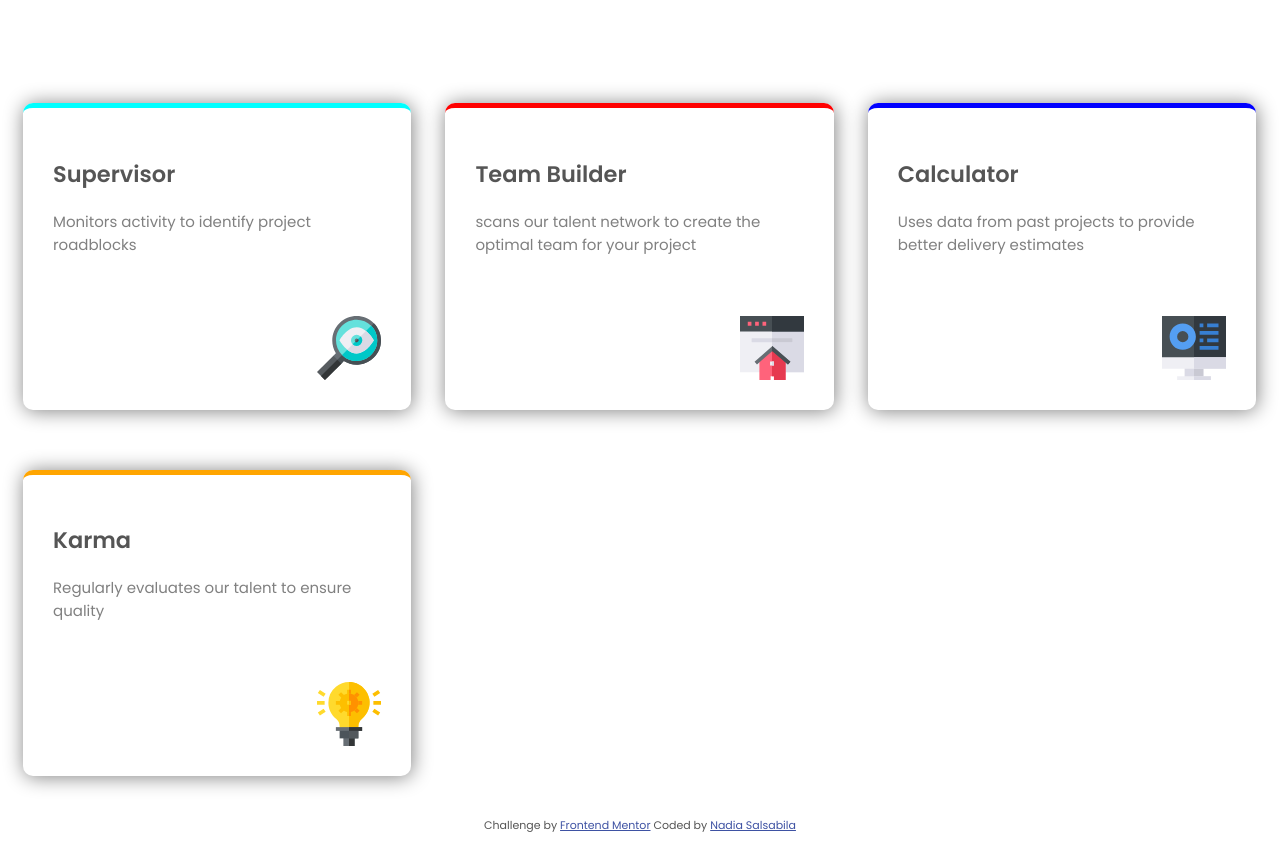
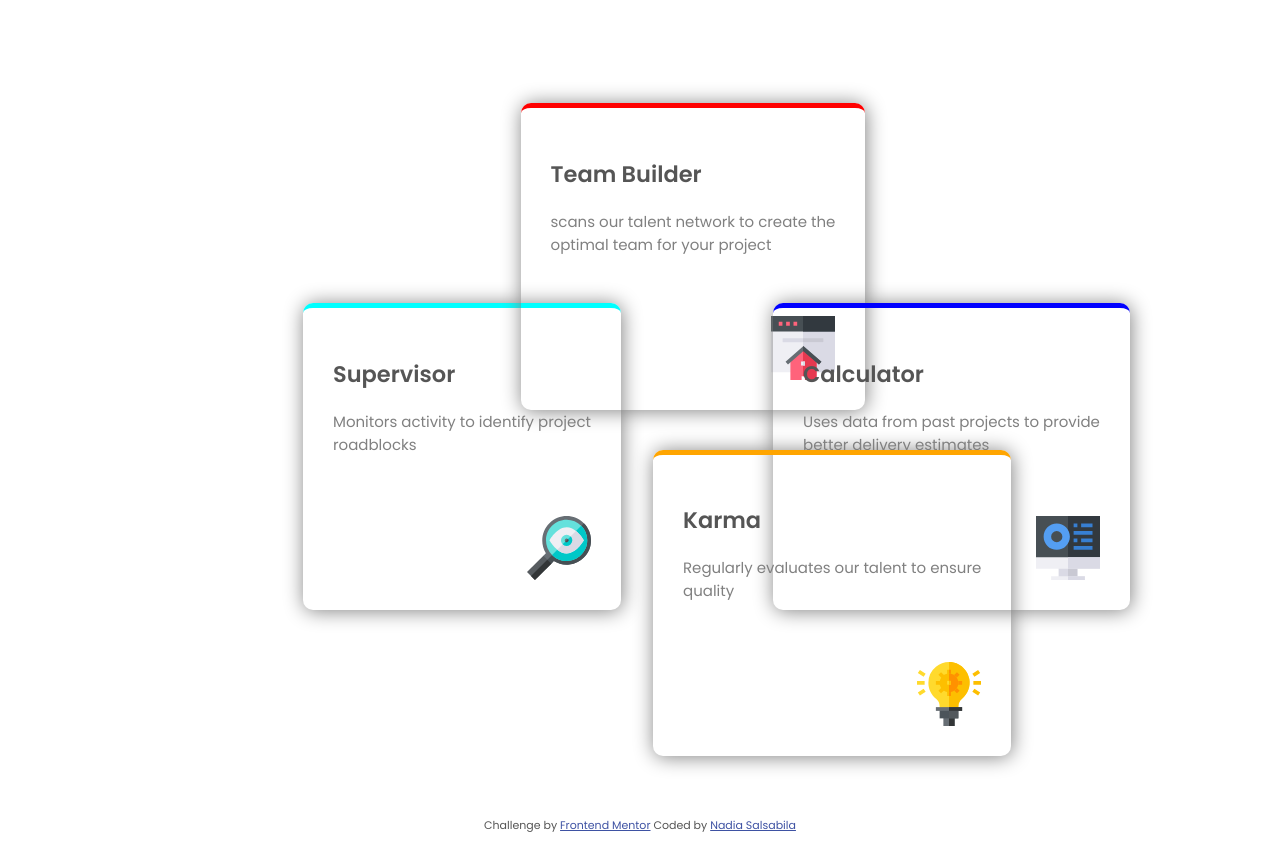
Before and after one commit to nadiasalsaa/cbb, a plain HTML site: page index.html in a window 1280 px wide. Shown: the part 253-1098 px from the top of the page. Drawn offline with Linux system fonts and the light colour scheme.

Commit message:
Initial commit

```diff
--- a/styles.css
+++ b/styles.css
@@ -5,7 +5,6 @@ body {
   font-family: Poppins, sans-serif;
   color: #555555;
 }
-
 
 .header_1 {
   font-style: normal;
@@ -33,7 +32,6 @@ body {
 
   color: #c4c4c4;
 }
-
 .attribution {
   font-size: 11px;
   text-align: center;
@@ -52,32 +50,55 @@ body {
 }
 
 .box {
-  margin: 0px 30px 25px 30px;
+  margin: 25px 30px 25px 30px;
   padding: 30px;
   border-radius: 10px;
-  box-shadow: 1px 1px 20px grey;
+  box-shadow: 1px 1px 20px gray;
   border-top-style: solid;
   border-top-width: 5px;
 }
 
+.cards {
+  margin-bottom: 5em;
+}
+
+.container {
+  margin: 0 2em;
+}
+
 .box p {
-  color: grey;
+  color: gray;
 }
 
 .col:first-of-type .box {
   border-top-color: cyan;
+  display: inline-block;
+  position: relative;
+  left: 250px;
+  top: 200px;
 }
 
 .col:nth-of-type(2) .box:first-of-type {
   border-top-color: red;
+  display: inline-block;
+  position: relative;
+  left: 65px;
 }
 
 .col:nth-of-type(3) .box:first-of-type {
   border-top-color: blue;
+  display: inline-block;
+  position: relative;
+  top: 200px;
+  right: 85px;
 }
 
 .col:nth-of-type(4) .box:first-of-type {
   border-top-color: orange;
+  display: inline-block;
+  position: relative;
+  bottom: 20px;
+  left: 600px;
 }
 
 img {
```
